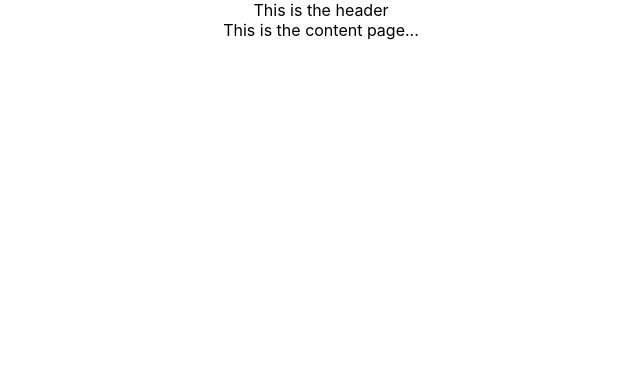
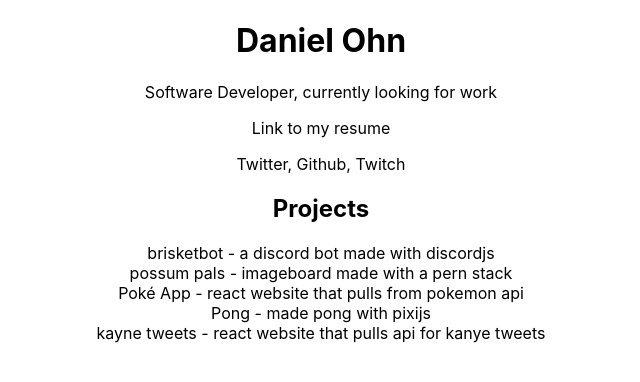
Before and after one commit to DanielOhn/portfolio-site, a React (Create React App) app: page / in a window 1280 px wide. Shown: the top 382 px of the page, without its empty margins (319-959 px from the left). Built offline with nearby package versions, Linux system fonts and the light colour scheme.

Commit message:
Add basic placeholder content i wanna include on the website.

```diff
--- a/package.json
+++ b/package.json
@@ -34,5 +34,8 @@
       "last 1 firefox version",
       "last 1 safari version"
     ]
+  },
+  "devDependencies": {
+    "nodemon": "^2.0.20"
   }
 }
--- a/src/App.js
+++ b/src/App.js
@@ -4,10 +4,32 @@
   return (
     <div className="App">
       <div className="header">
-        This is the header
+        <h1>Daniel Ohn</h1>
       </div>
       <div className='content'>
-        This is the content page...
+        <p>Software Developer, currently looking for work</p>
+        <p>Link to my resume</p>
+      </div>
+      <div className='social'>
+        Twitter, Github, Twitch
+      </div>
+      <div className='projects'>
+        <h2>Projects</h2>
+        <div>
+          brisketbot - a discord bot made with discordjs
+        </div>
+        <div>
+          possum pals - imageboard made with a pern stack
+        </div>
+        <div>
+          Poké App - react website that pulls from pokemon api
+        </div>
+        <div>
+          Pong - made pong with pixijs
+        </div>
+        <div>
+          kayne tweets - react website that pulls api for kanye tweets
+        </div>
       </div>
     </div>
   )
```
Also changed, not shown: 1 other file (tests, documents, lock files or other folders).
